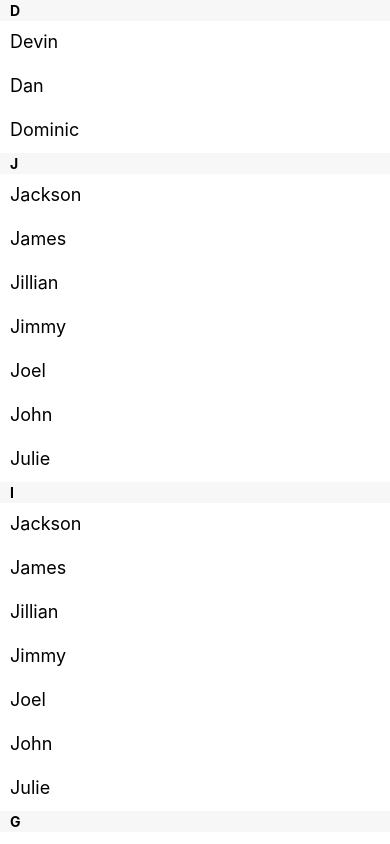
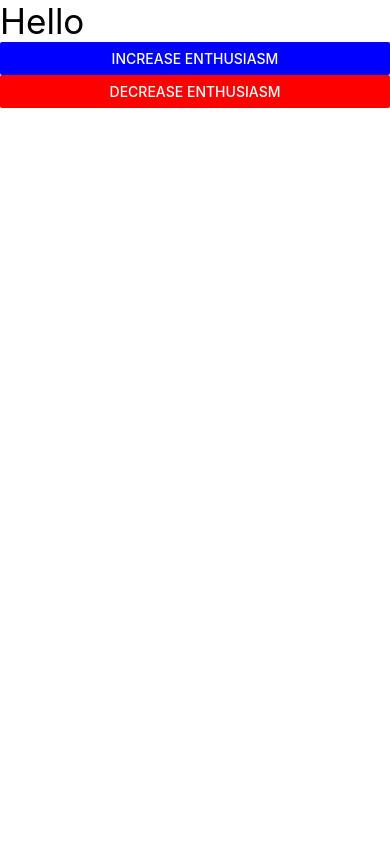
Before and after one commit to wongbingg/react_demo, a React Native app: screen / in a window 390 px wide. Built offline with nearby package versions, Linux system fonts and the light colour scheme.

Commit message:
add : typescript 사용예제

```diff
--- a/App.tsx
+++ b/App.tsx
@@ -27,38 +27,42 @@ import {
 
 import { SafeAreaProvider, SafeAreaView } from 'react-native-safe-area-context';
 
-const App = () => {
+export type Props = {
+  name: string;
+  baseEnthusiasmLevel?: number;
+}
+
+const App: React.FC<Props> = ({
+  name,
+  baseEnthusiasmLevel = 0,
+}) => {
   const Container = Platform.OS === 'ios' ? SafeAreaView : View; // TODO: 플랫폼별 분기처리로 SafeArea 적용
-  const handleScroll = (event: any) => {
-    const y = event.nativeEvent.contentOffset.y;
-    console.log('스크롤 위치 y:', y);
-  }
+
+  const [enthusiasmLevel, setEnthusiasmLevel] = React.useState(baseEnthusiasmLevel,);
+  const onIncrement = () => setEnthusiasmLevel(enthusiasmLevel + 1);
+  const onDecrement = () => setEnthusiasmLevel(enthusiasmLevel > 0 ? enthusiasmLevel - 1 : 0);
+  const getExclamationMarks = (numChars: number) =>
+    numChars > 0 ? Array(numChars + 1).join('!') : '';
+
+
+
   return (
     <SafeAreaProvider>
       <Container style={styles.container} edges={['top', 'bottom']}>
-        <SectionList
-          sections={[
-            {
-              title: 'D',
-              data: ['Devin', 'Dan', 'Dominic']
-            },
-            {
-              title: 'J',
-              data: ['Jackson','James','Jillian','Jimmy','Joel','John','Julie']
-            },
-            {
-              title: 'I',
-              data: ['Jackson','James','Jillian','Jimmy','Joel','John','Julie']
-            },
-            {
-              title: 'G',
-              data: ['Jackson','James','Jillian','Jimmy','Joel','John','Julie']
-            }
-          ]}
-          renderItem={({item}) => <Text style={styles.item}>{item}</Text>}
-          renderSectionHeader={({section}) => <Text style={styles.sectionHeader}>{section.title}</Text>}
-          keyExtractor={item => `basicListEntry-${item}`} // 특이하게 백틱(`) 을 사용했음.
-        />
+        <Text
+          style={{fontSize: 35}}>
+          Hello {name} {getExclamationMarks(enthusiasmLevel)}
+        </Text>
+        <Button
+          title="Increase enthusiasm"
+          accessibilityLabel='increment'
+          onPress={onIncrement}
+          color='blue'/>
+          <Button
+            title='Decrease enthusiasm'
+            accessibilityLabel='decrement'
+            onPress={onDecrement}
+            color='red'/>
       </Container>
     </SafeAreaProvider>
   );
@@ -71,27 +75,6 @@ const styles = StyleSheet.create({
     paddingTop: Platform.OS === 'android' ? StatusBar.currentHeight : 0, // 이건 android의 statusBarHeight만 해당
     paddingBottom: Platform.OS === 'android' ? 30 : 0,
   },
-  scrollView: {
-    backgroundColor: 'pink',
-  },
-  text: {
-    fontSize: 42,
-    padding: 12,
-  },
-  sectionHeader: {
-    paddingTop: 2,
-    paddingLeft: 10,
-    paddingRight: 10,
-    paddingBottom: 2,
-    fontSize: 14,
-    fontWeight: 'bold',
-    backgroundColor: 'rgba(247, 247, 247,1.0)'
-  },
-  item: {
-    padding: 10,
-    fontSize: 18,
-    height: 44,
-  },
 });
 
 export default App;
```
